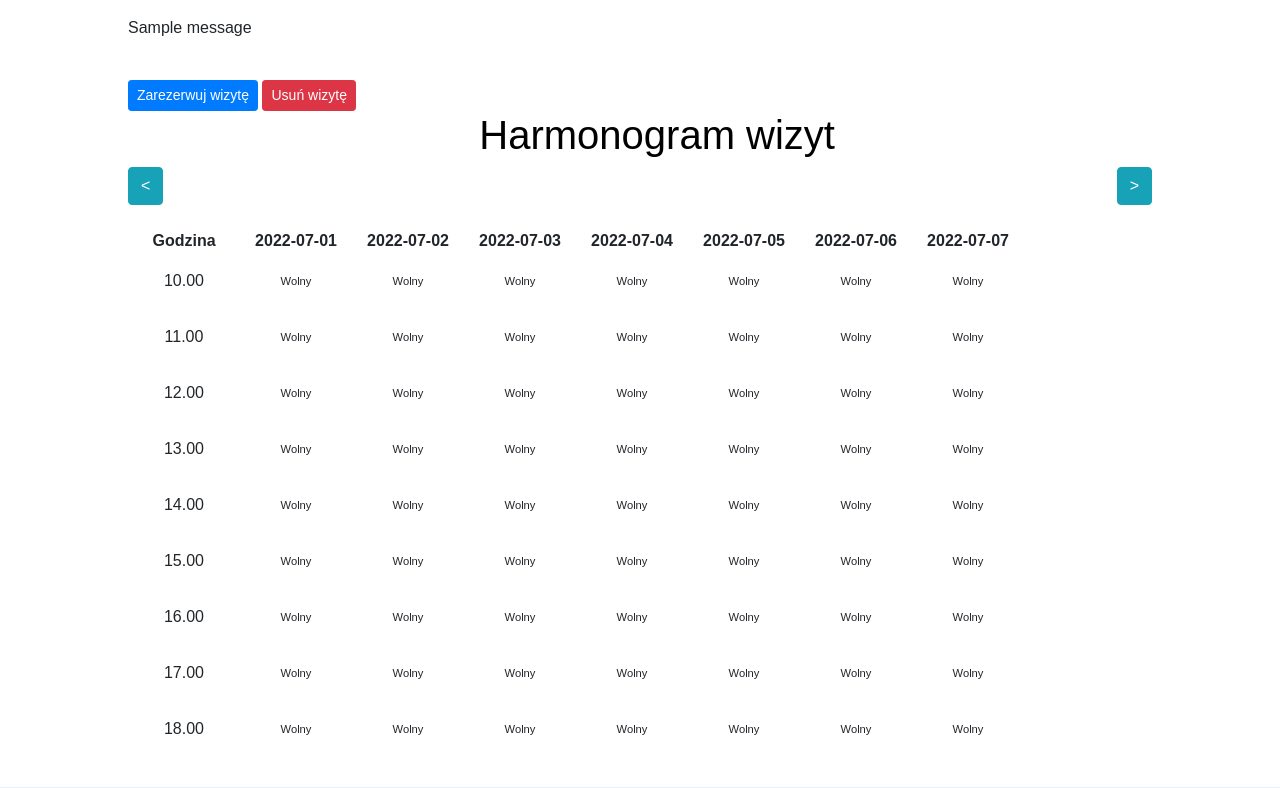
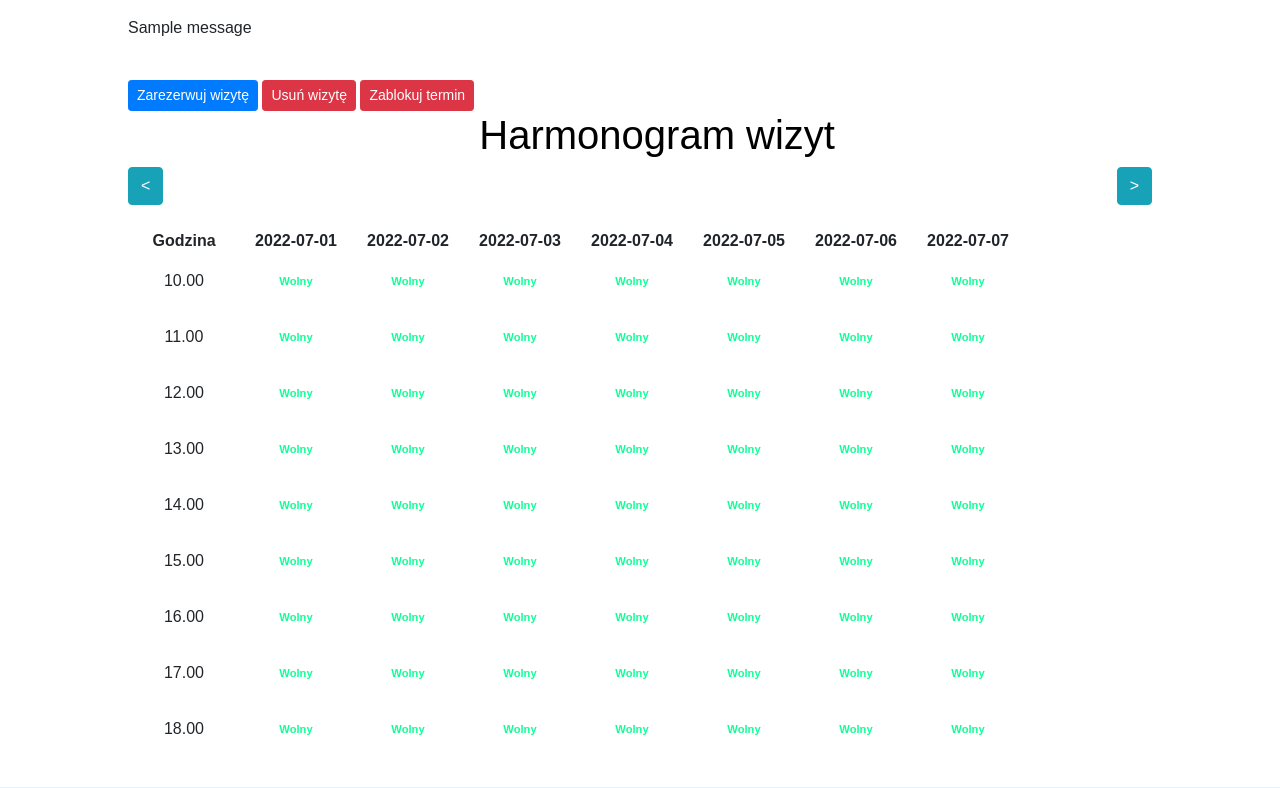
Before and after one commit to lukaszklimczak/Medical_website, a Flask app: page /visits/ in a window 1280 px wide. Shown: the part 84-872 px from the top of the page. Run offline with Flask 2, Linux system fonts and the light colour scheme; a user stored in the database is signed in; tables that the repository leaves empty hold one stand-in row (values such as "Sample post"); one stand-in notice (Sample message) is shown; some libraries are stand-ins or nearby versions.

Commit message:
block visit feature added

```diff
--- a/main.py
+++ b/main.py
@@ -291,7 +291,7 @@ def book_a_visit():
 
             if form.starts_at.data < datetime.strptime(available_hours[0],
                                                        '%H:%M').time() or form.starts_at.data > datetime.strptime(
-                    available_hours[len(available_hours) - 1], '%H:%M').time():
+                available_hours[len(available_hours) - 1], '%H:%M').time():
                 flash("Wizytę można zarezerwować od godziny 10:00 do godziny 18:00.")
                 return redirect(url_for('book_a_visit'))
 
@@ -346,7 +346,7 @@ def book_a_visit():
 
             if form.starts_at.data < datetime.strptime(available_hours[0],
                                                        '%H:%M').time() or form.starts_at.data > datetime.strptime(
-                    available_hours[len(available_hours) - 1], '%H:%M').time():
+                available_hours[len(available_hours) - 1], '%H:%M').time():
                 flash("Wizytę można zarezerwować od godziny 10:00 do godziny 18:00.")
                 return redirect(url_for('book_a_visit'))
 
@@ -471,5 +471,61 @@ def delete_a_visit():
     return render_template('delete-visit.html', form=delete_form, current_user=current_user)
 
 
+@app.route('/block', methods=['GET', 'POST'])
+@admin_only
+def block_term():
+    all_hours = ['10:00', '11:00', '12:00', '13:00', '14:00', '15:00', '16:00',
+                 '17:00', '18:00']
+    form = BookVisitForm(
+        email=current_user.email,
+    )
+    if form.validate_on_submit():
+        selected_date = form.date.data
+        not_available_hours = db.session.query(func.strftime('%H:00', Visit.starts_at)).filter(
+            Visit.date == selected_date).all()
+        available_hours = all_hours
+        for i in range(len(not_available_hours)):
+            if not_available_hours[i][0] in available_hours:
+                available_hours.remove(not_available_hours[i][0])
+
+        if db.session.query(Visit).filter(Visit.date == form.date.data,
+                                          Visit.starts_at == form.starts_at.data).first():
+            available_hours_to_string = ", ".join(available_hours)
+            message = f"Wolne godziny do zablokowania w tym dniu to {available_hours_to_string}"
+            flash("Ten termin wizyty jest już zarezerwowany. Aby zablokować termin najpierw usuń wizytę.")
+            flash(message)
+            return redirect(url_for('block_term'))
+
+        if selected_date <= date.today():
+            flash("Termin można zablokować jedynie w dni nadchodzące.")
+            return redirect(url_for('block_term'))
+
+        if selected_date.strftime('%A') == "Saturday" or selected_date.strftime('%A') == "Sunday":
+            flash(
+                "Poradnia jest czynna od poniedziałku do piątku. Zablokować termin można jedynie w dni pracy Poradni.")
+            return redirect(url_for('block_term'))
+
+        if form.starts_at.data < datetime.strptime(available_hours[0],
+                                                   '%H:%M').time() or form.starts_at.data > datetime.strptime(
+            available_hours[len(available_hours) - 1], '%H:%M').time():
+            flash("Termin można zablokować w godziny pracy Poradni, od godziny 10:00 do godziny 18:00.")
+            return redirect(url_for('block_term'))
+
+        blocked_term = Visit(
+            date=form.date.data,
+            starts_at=form.starts_at.data,
+            # ends_at=form.ends_at.data,
+            confirmed=True,
+            patient_id=current_user.id
+        )
+
+        db.session.add(blocked_term)
+        db.session.commit()
+        flash("Zablokowano termin.")
+        return redirect(url_for('show_visits'))
+
+    return render_template('block-term.html', form=form, current_user=current_user)
+
+
 if __name__ == "__main__":
     app.run(debug=True)
--- a/static/css/styles.css
+++ b/static/css/styles.css
@@ -229,3 +229,13 @@ td {
 .field {
     font-size: 0.7rem;
 }
+
+.free {
+    color: #0fff97;
+    font-weight: bold;
+}
+
+.busy {
+    color: #f47564;
+    font-weight: bold;
+}
--- a/templates/visits.html
+++ b/templates/visits.html
@@ -26,6 +26,7 @@
             <a href="{{ url_for('book_a_visit') }}"><button type="button" class="btn btn-primary btn-sm">Zarezerwuj wizytę</button></a>
             {% if current_user.id == 1 %}
             <a href="{{ url_for('delete_a_visit')}}"><button type="button" class="btn btn-danger btn-sm">Usuń wizytę</button></a>
+            <a href="{{ url_for('block_term')}}"><button type="button" class="btn btn-danger btn-sm">Zablokuj termin</button></a>
             {% else%}
             <a href="{{ url_for('delete_a_visit')}}"><button type="button" class="btn btn-danger btn-sm">Usuń swoją wizytę</button></a>
             {% endif %}
@@ -63,12 +64,20 @@
                         {% for visit in visits_10: %}
                         {% if visit: %}
                         {% if current_user.id == 1 %}
+                        {% if visit.patient.id == 1: %}
+                        <td class="field busy">Zablokowałeś termin</td>
+                        {% else %}
                         <td class="field">Nr ID: {{visit.patient.id}} | {{visit.patient.first_name}} {{visit.patient.last_name}} {{visit.patient.email}} {{visit.patient.mobile}}</td>
-                        {% else %}
-                        <td class="field">Zajęty</td>
                         {% endif %}
                         {% else %}
-                        <td class="field">Wolny</td>
+                        {% if visit.patient.id == 1: %}
+                        <td class="field busy">Zablokowano termin</td>
+                        {% else %}
+                        <td class="field busy">Zajęty</td>
+                        {% endif %}
+                        {% endif %}
+                        {% else %}
+                        <td class="field free">Wolny</td>
                         {% endif %}
                         {% endfor %}
                     </tr>
@@ -77,12 +86,20 @@
                         {% for visit in visits_11: %}
                         {% if visit: %}
                         {% if current_user.id == 1 %}
+                        {% if visit.patient.id == 1: %}
+                        <td class="field busy">Zablokowałeś termin</td>
+                        {% else %}
                         <td class="field">Nr ID: {{visit.patient.id}} | {{visit.patient.first_name}} {{visit.patient.last_name}} {{visit.patient.email}} {{visit.patient.mobile}}</td>
-                        {% else %}
-                        <td class="field">Zajęty</td>
                         {% endif %}
                         {% else %}
-                        <td class="field">Wolny</td>
+                        {% if visit.patient.id == 1: %}
+                        <td class="field busy">Zablokowano termin</td>
+                        {% else %}
+                        <td class="field busy">Zajęty</td>
+                        {% endif %}
+                        {% endif %}
+                        {% else %}
+                        <td class="field free">Wolny</td>
                         {% endif %}
                         {% endfor %}
                     </tr>
@@ -91,12 +108,20 @@
                         {% for visit in visits_12: %}
                         {% if visit: %}
                         {% if current_user.id == 1 %}
+                        {% if visit.patient.id == 1: %}
+                        <td class="field busy">Zablokowałeś termin</td>
+                        {% else %}
                         <td class="field">Nr ID: {{visit.patient.id}} | {{visit.patient.first_name}} {{visit.patient.last_name}} {{visit.patient.email}} {{visit.patient.mobile}}</td>
-                        {% else %}
-                        <td class="field">Zajęty</td>
                         {% endif %}
                         {% else %}
-                        <td class="field">Wolny</td>
+                        {% if visit.patient.id == 1: %}
+                        <td class="field busy">Zablokowano termin</td>
+                        {% else %}
+                        <td class="field busy">Zajęty</td>
+                        {% endif %}
+                        {% endif %}
+                        {% else %}
+                        <td class="field free">Wolny</td>
                         {% endif %}
                         {% endfor %}
                     </tr>
@@ -105,12 +130,20 @@
                         {% for visit in visits_13: %}
                         {% if visit: %}
                         {% if current_user.id == 1 %}
+                        {% if visit.patient.id == 1: %}
+                        <td class="field busy">Zablokowałeś termin</td>
+                        {% else %}
                         <td class="field">Nr ID: {{visit.patient.id}} | {{visit.patient.first_name}} {{visit.patient.last_name}} {{visit.patient.email}} {{visit.patient.mobile}}</td>
-                        {% else %}
-                        <td class="field">Zajęty</td>
                         {% endif %}
                         {% else %}
-                        <td class="field">Wolny</td>
+                        {% if visit.patient.id == 1: %}
+                        <td class="field busy">Zablokowano termin</td>
+                        {% else %}
+                        <td class="field busy">Zajęty</td>
+                        {% endif %}
+                        {% endif %}
+                        {% else %}
+                        <td class="field free">Wolny</td>
                         {% endif %}
                         {% endfor %}
                     </tr>
@@ -119,12 +152,20 @@
                         {% for visit in visits_14: %}
                         {% if visit: %}
                         {% if current_user.id == 1 %}
-                        <td class="field">Nr ID: {{visit.patient.id}} | {{visit.patient.first_name}} {{visit.patient.last_name}} {{visit.patient.email}} {{visit.patient.mobile}}</td>
+                        {% if visit.patient.id == 1: %}
+                        <td class="field busy">Zablokowałeś termin</td>
+                        {% else %}
+                        <td class="field busy">Nr ID: {{visit.patient.id}} | {{visit.patient.first_name}} {{visit.patient.last_name}} {{visit.patient.email}} {{visit.patient.mobile}}</td>
+                        {% endif %}
+                        {% else %}
+                        {% if visit.patient.id == 1: %}
+                        <td class="field busy">Zablokowano termin</td>
                         {% else %}
                         <td class="field">Zajęty</td>
                         {% endif %}
+                        {% endif %}
                         {% else %}
-                        <td class="field">Wolny</td>
+                        <td class="field free">Wolny</td>
                         {% endif %}
                         {% endfor %}
                     </tr>
@@ -133,12 +174,20 @@
                         {% for visit in visits_15: %}
                         {% if visit: %}
                         {% if current_user.id == 1 %}
+                        {% if visit.patient.id == 1: %}
+                        <td class="field busy">Zablokowałeś termin</td>
+                        {% else %}
                         <td class="field">Nr ID: {{visit.patient.id}} | {{visit.patient.first_name}} {{visit.patient.last_name}} {{visit.patient.email}} {{visit.patient.mobile}}</td>
-                        {% else %}
-                        <td class="field">Zajęty</td>
                         {% endif %}
                         {% else %}
-                        <td class="field">Wolny</td>
+                        {% if visit.patient.id == 1: %}
+                        <td class="field busy">Zablokowano termin</td>
+                        {% else %}
+                        <td class="field busy">Zajęty</td>
+                        {% endif %}
+                        {% endif %}
+                        {% else %}
+                        <td class="field free">Wolny</td>
                         {% endif %}
                         {% endfor %}
                     </tr>
@@ -147,12 +196,20 @@
                         {% for visit in visits_16: %}
                         {% if visit: %}
                         {% if current_user.id == 1 %}
+                        {% if visit.patient.id == 1: %}
+                        <td class="field busy">Zablokowałeś termin</td>
+                        {% else %}
                         <td class="field">Nr ID: {{visit.patient.id}} | {{visit.patient.first_name}} {{visit.patient.last_name}} {{visit.patient.email}} {{visit.patient.mobile}}</td>
-                        {% else %}
-                        <td class="field">Zajęty</td>
                         {% endif %}
                         {% else %}
-                        <td class="field">Wolny</td>
+                        {% if visit.patient.id == 1: %}
+                        <td class="field busy">Zablokowano termin</td>
+                        {% else %}
+                        <td class="field busy">Zajęty</td>
+                        {% endif %}
+                        {% endif %}
+                        {% else %}
+                        <td class="field free">Wolny</td>
                         {% endif %}
                         {% endfor %}
                     </tr>
@@ -161,12 +218,20 @@
                         {% for visit in visits_17: %}
                         {% if visit: %}
                         {% if current_user.id == 1 %}
+                        {% if visit.patient.id == 1: %}
+                        <td class="field busy">Zablokowałeś termin</td>
+                        {% else %}
                         <td class="field">Nr ID: {{visit.patient.id}} | {{visit.patient.first_name}} {{visit.patient.last_name}} {{visit.patient.email}} {{visit.patient.mobile}}</td>
-                        {% else %}
-                        <td class="field">Zajęty</td>
                         {% endif %}
                         {% else %}
-                        <td class="field">Wolny</td>
+                        {% if visit.patient.id == 1: %}
+                        <td class="field busy">Zablokowano termin</td>
+                        {% else %}
+                        <td class="field busy">Zajęty</td>
+                        {% endif %}
+                        {% endif %}
+                        {% else %}
+                        <td class="field free">Wolny</td>
                         {% endif %}
                         {% endfor %}
                     </tr>
@@ -174,13 +239,21 @@
                         <td>18.00</td>
                         {% for visit in visits_18: %}
                         {% if visit: %}
-                        {% if current_user.id == 1 %}
+                        {% if current_user.id == 1: %}
+                        {% if visit.patient.id == 1: %}
+                        <td class="field busy">Zablokowałeś termin</td>
+                        {% else %}
                         <td class="field">Nr ID: {{visit.patient.id}} | {{visit.patient.first_name}} {{visit.patient.last_name}} {{visit.patient.email}} {{visit.patient.mobile}}</td>
-                        {% else %}
-                        <td class="field">Zajęty</td>
                         {% endif %}
                         {% else %}
-                        <td class="field">Wolny</td>
+                        {% if visit.patient.id == 1: %}
+                        <td class="field busy">Zablokowano termin</td>
+                        {% else %}
+                        <td class="field busy">Zajęty</td>
+                        {% endif %}
+                        {% endif %}
+                        {% else %}
+                        <td class="field free">Wolny</td>
                         {% endif %}
                         {% endfor %}
                     </tr>
```
Also changed, not shown: templates/block-term.html (added, +27 -0 lines).
